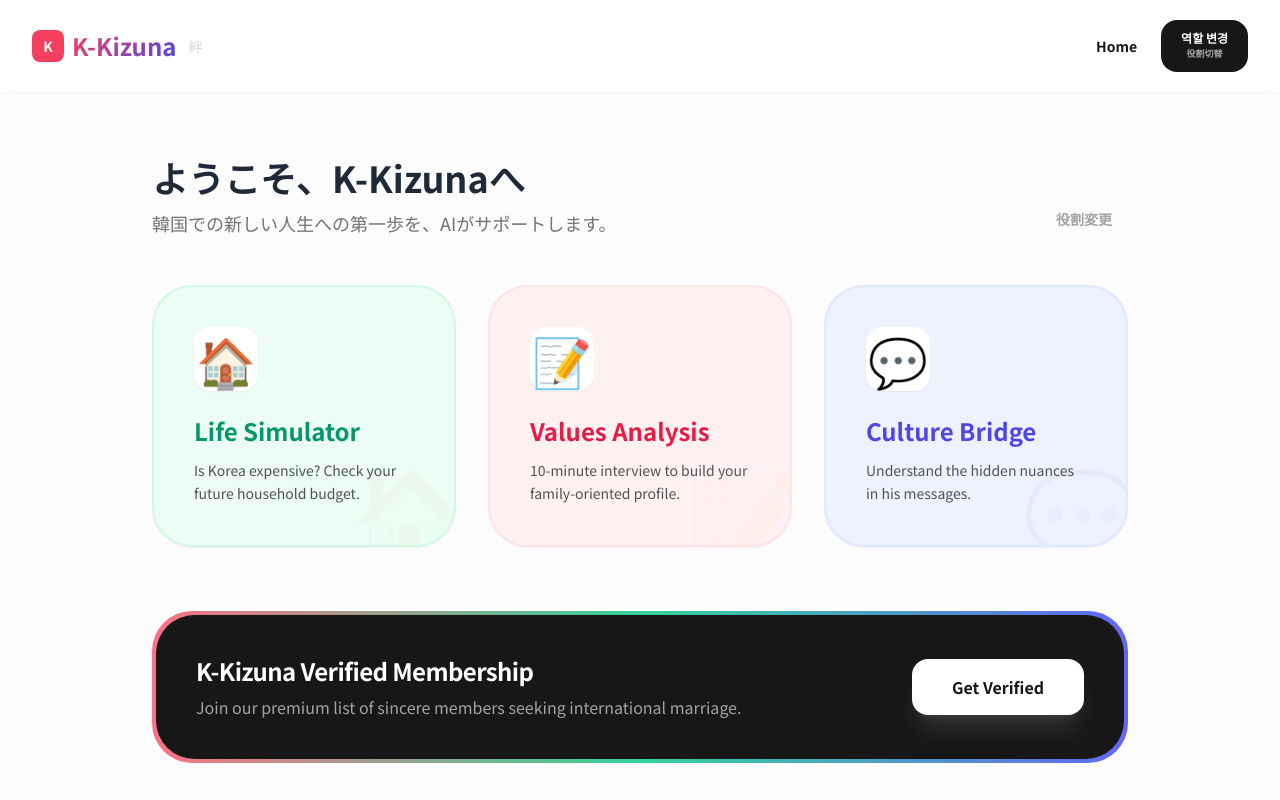
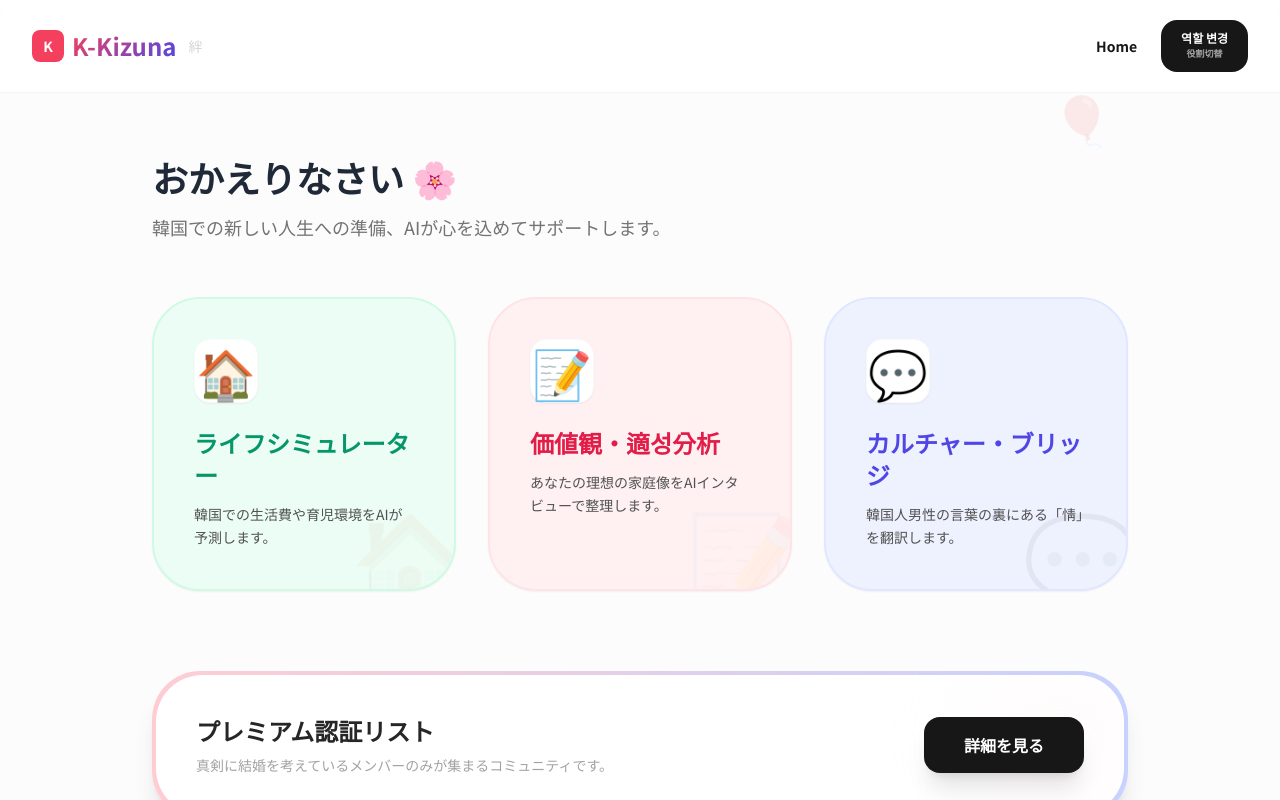
Before and after one commit to khj1116/K-YEON, a React (Vite) app: page / in a window 1280 px wide. Both pictures are taken after a click on the button "私は日本人女性です". Shown: the top 800 px of the page. Built offline with nearby package versions, Linux system fonts and the light colour scheme.

Commit message:
Update Dashboard component for localization and styling

```diff
--- a/components/Dashboard.tsx
+++ b/components/Dashboard.tsx
@@ -9,34 +9,32 @@ interface DashboardProps {
 }
 
 const Dashboard: React.FC<DashboardProps> = ({ userType, setView, onReset }) => {
-  const features = userType === 'woman' ? [
-    { id: 'simulator', title: 'Life Simulator', desc: 'Is Korea expensive? Check your future household budget.', icon: '🏠', color: 'bg-emerald-50', textColor: 'text-emerald-600', border: 'border-emerald-100' },
-    { id: 'aptitude', title: 'Values Analysis', desc: '10-minute interview to build your family-oriented profile.', icon: '📝', color: 'bg-rose-50', textColor: 'text-rose-600', border: 'border-rose-100' },
-    { id: 'translator', title: 'Culture Bridge', desc: 'Understand the hidden nuances in his messages.', icon: '💬', color: 'bg-indigo-50', textColor: 'text-indigo-600', border: 'border-indigo-100' },
+  const isWoman = userType === 'woman';
+
+  const features = isWoman ? [
+    { id: 'simulator', title: 'ライフシミュレーター', desc: '韓国での生活費や育児環境をAIが予測します。', icon: '🏠', color: 'bg-emerald-50', textColor: 'text-emerald-600', border: 'border-emerald-100' },
+    { id: 'aptitude', title: '価値観・適성分析', desc: 'あなたの理想の家庭像をAIインタビューで整理します。', icon: '📝', color: 'bg-rose-50', textColor: 'text-rose-600', border: 'border-rose-100' },
+    { id: 'translator', title: 'カルチャー・ブリッジ', desc: '韓国人男性の言葉の裏にある「情」を翻訳します。', icon: '💬', color: 'bg-indigo-50', textColor: 'text-indigo-600', border: 'border-indigo-100' },
   ] : [
-    { id: 'optimizer', title: 'Profile Optimizer', desc: 'Styling and bio creation optimized for Japanese tastes.', icon: '✨', color: 'bg-indigo-50', textColor: 'text-indigo-600', border: 'border-indigo-100' },
-    { id: 'translator', title: 'Culture Bridge', desc: 'Understand the "Meiwaku" culture behind her words.', icon: '💬', color: 'bg-rose-50', textColor: 'text-rose-600', border: 'border-rose-100' },
+    { id: 'optimizer', title: '프로필 최적화', desc: '일본 여성이 선호하는 스타일로 프로필을 리모델링합니다.', icon: '✨', color: 'bg-indigo-50', textColor: 'text-indigo-600', border: 'border-indigo-100' },
+    { id: 'translator', title: '컬처 브릿지', desc: '일본 여성의 조심스러운 거절이나 긍정의 뉘앙스를 해석합니다.', icon: '💬', color: 'bg-rose-50', textColor: 'text-rose-600', border: 'border-rose-100' },
   ];
 
   return (
-    <div className="max-w-5xl mx-auto px-6 py-16">
-      <div className="mb-12 flex justify-between items-end">
-        <div>
-          <h2 className="text-4xl font-black mb-3">
-            {userType === 'woman' ? 'ようこそ、K-Kizunaへ' : '반갑습니다, K-Kizuna 회원님'}
-          </h2>
-          <p className="text-neutral-500 text-lg">
-            {userType === 'woman'
-              ? '韓国での新しい人生への第一歩を、AIがサポートします。'
-              : '일본 여성과의 진실된 만남을 위한 AI 도구를 시작해보세요.'}
-          </p>
-        </div>
-        <button
-          onClick={onReset}
-          className="px-4 py-2 text-sm font-bold text-neutral-400 hover:text-rose-500 transition-colors"
-        >
-          {userType === 'woman' ? '役割変更' : '역할 변경'}
-        </button>
+    <div className="max-w-5xl mx-auto px-6 py-16 relative">
+      {/* Background Decorations */}
+      <div className="absolute top-0 right-10 text-5xl opacity-10 sticker-float select-none">🎈</div>
+      <div className="absolute bottom-10 left-0 text-5xl opacity-10 sticker-float select-none" style={{animationDelay: '3s'}}>🍼</div>
+
+      <div className="mb-14">
+        <h2 className="text-4xl font-black mb-4">
+          {isWoman ? 'おかえりなさい 🌸' : '반갑습니다, K-Kizuna 회원님 ✨'}
+        </h2>
+        <p className="text-neutral-500 text-lg">
+          {isWoman
+            ? '韓国での新しい人生への準備、AIが心を込めてサポートします。'
+            : '성공적인 한일 커플 매칭을 위한 AI 도구를 활용해 보세요.'}
+        </p>
       </div>
 
       <div className="grid grid-cols-1 md:grid-cols-2 lg:grid-cols-3 gap-8">
@@ -44,12 +42,12 @@ const Dashboard: React.FC<DashboardProps> = ({ userType, setView, onReset }) =>
           <button
             key={f.id}
             onClick={() => setView(f.id as any)}
-            className={`${f.color} ${f.border} p-10 rounded-[2.5rem] text-left hover-lift border-2 shadow-sm flex flex-col gap-6 relative group overflow-hidden`}
+            className={`${f.color} ${f.border} p-10 rounded-[3rem] text-left hover-lift border-2 shadow-sm flex flex-col gap-6 relative group overflow-hidden`}
           >
-            <div className="absolute -bottom-4 -right-4 text-8xl opacity-[0.03] group-hover:scale-110 transition-transform">
+            <div className="absolute -bottom-4 -right-4 text-8xl opacity-[0.05] group-hover:scale-110 transition-transform">
               {f.icon}
             </div>
-            <span className="text-5xl bg-white w-16 h-16 flex items-center justify-center rounded-2xl shadow-sm">{f.icon}</span>
+            <span className="text-5xl bg-white w-16 h-16 flex items-center justify-center rounded-2xl shadow-sm border border-neutral-50">{f.icon}</span>
             <div>
               <h3 className={`text-2xl font-black mb-3 ${f.textColor}`}>{f.title}</h3>
               <p className="text-neutral-600 text-sm leading-relaxed">{f.desc}</p>
@@ -58,17 +56,23 @@ const Dashboard: React.FC<DashboardProps> = ({ userType, setView, onReset }) =>
         ))}
       </div>
 
-      <div className="mt-16 p-1 bg-gradient-to-r from-rose-400 via-emerald-400 to-indigo-500 rounded-[2.5rem]">
-        <div className="bg-neutral-900 rounded-[2.4rem] p-10 text-white">
-          <div className="flex flex-col md:flex-row justify-between items-center gap-8">
-            <div className="space-y-2 text-center md:text-left">
-              <h4 className="font-black text-2xl tracking-tight">K-Kizuna Verified Membership</h4>
-              <p className="text-neutral-400">Join our premium list of sincere members seeking international marriage.</p>
-            </div>
-            <button className="px-10 py-4 bg-white text-neutral-900 rounded-2xl font-black hover:bg-neutral-100 transition-all shadow-xl shadow-white/10 shrink-0">
-              Get Verified
-            </button>
+      {/* Premium Banner */}
+      <div className="mt-20 p-1 bg-gradient-to-r from-rose-200 to-indigo-200 rounded-[3rem] shadow-xl">
+        <div className="bg-white rounded-[2.9rem] p-10 flex flex-col md:flex-row justify-between items-center gap-8 relative overflow-hidden">
+          <div className="absolute top-0 right-0 w-32 h-32 bg-rose-50 rounded-full blur-3xl opacity-50"></div>
+          <div className="space-y-2 text-center md:text-left z-10">
+            <h4 className="font-black text-2xl text-neutral-800">
+              {isWoman ? 'プレミアム認証リスト' : '프리미엄 인증 회원'}
+            </h4>
+            <p className="text-neutral-400 text-sm">
+              {isWoman
+                ? '真剣に結婚を考えているメンバーのみが集まるコミュニティです。'
+                : '진정성 있는 국제 결혼을 꿈꾸는 검증된 회원 리스트에 합류하세요.'}
+            </p>
           </div>
+          <button className="px-10 py-4 bg-neutral-900 text-white rounded-2xl font-black hover:bg-neutral-800 transition-all shadow-xl z-10">
+            {isWoman ? '詳細を見る' : '인증 받기'}
+          </button>
         </div>
       </div>
     </div>
```
